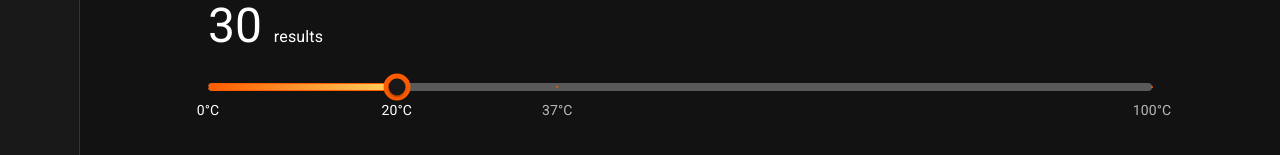
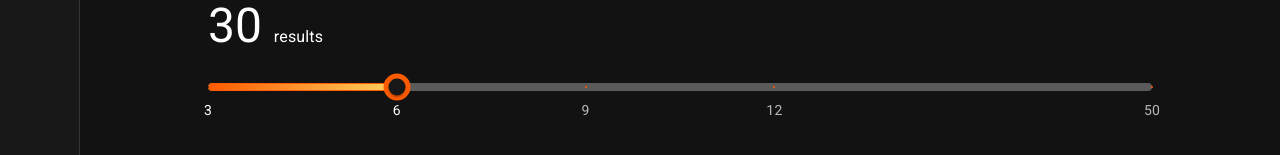
Before and after one commit to leopard930418/animal-gallary-react-ts-test, a React (Create React App) app: page / in a window 1280 px wide. Shown: the part 259-414 px from the top of the page. Built offline with nearby package versions, Linux system fonts and the light colour scheme; a web font is replaced by a local one.

Commit message:
upadate step

```diff
--- a/src/views/pages/home/index.tsx
+++ b/src/views/pages/home/index.tsx
@@ -4,19 +4,23 @@ import CustomSlider from "../../components/CustomSlider";
 const marks = [
   {
     value: 0,
-    label: "0°C",
+    label: "3",
   },
   {
     value: 20,
-    label: "20°C",
+    label: "6",
   },
   {
-    value: 37,
-    label: "37°C",
+    value: 40,
+    label: "9",
+  },
+  {
+    value: 60,
+    label: "12",
   },
   {
     value: 100,
-    label: "100°C",
+    label: "50",
   },
 ];
 
@@ -40,7 +44,7 @@ export default function Home() {
       <CustomSlider
         aria-label="Custom marks"
         defaultValue={20}
-        step={10}
+        step={20}
         valueLabelDisplay="auto"
         getAriaValueText={valuetext}
         marks={marks}
```
